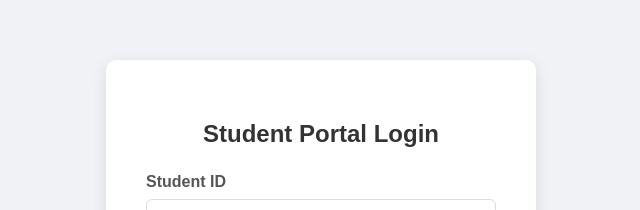
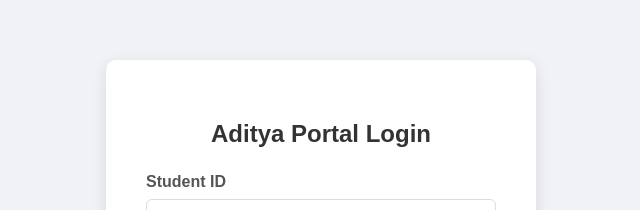
Before and after one commit to kannamhemanth29-ship-it/Experiment-3, a plain HTML site: page Login.html in a window 1280 px wide. Shown: the part 151-361 px from the top of the page, without its empty margins (319-959 px from the left). Drawn offline with Linux system fonts and the light colour scheme.

Commit message:
Update Login.html
Student Portal Changes into Aditya Portal

```diff
--- a/Login.html
+++ b/Login.html
@@ -8,7 +8,7 @@
 </head>
 <body>
     <div class="login-container">
-        <h2>Student Portal Login</h2>
+        <h2>Aditya Portal Login</h2>
         <form action="#" method="post">
             <div class="input-group">
                 <label for="student-id">Student ID</label>
```
